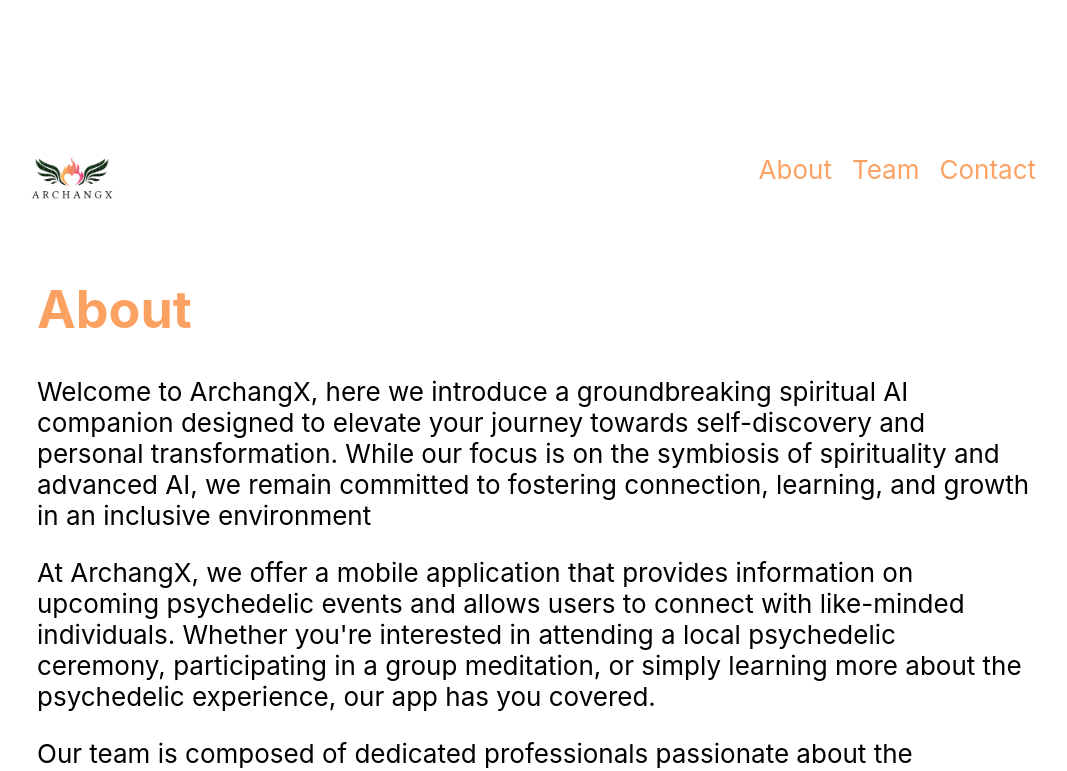
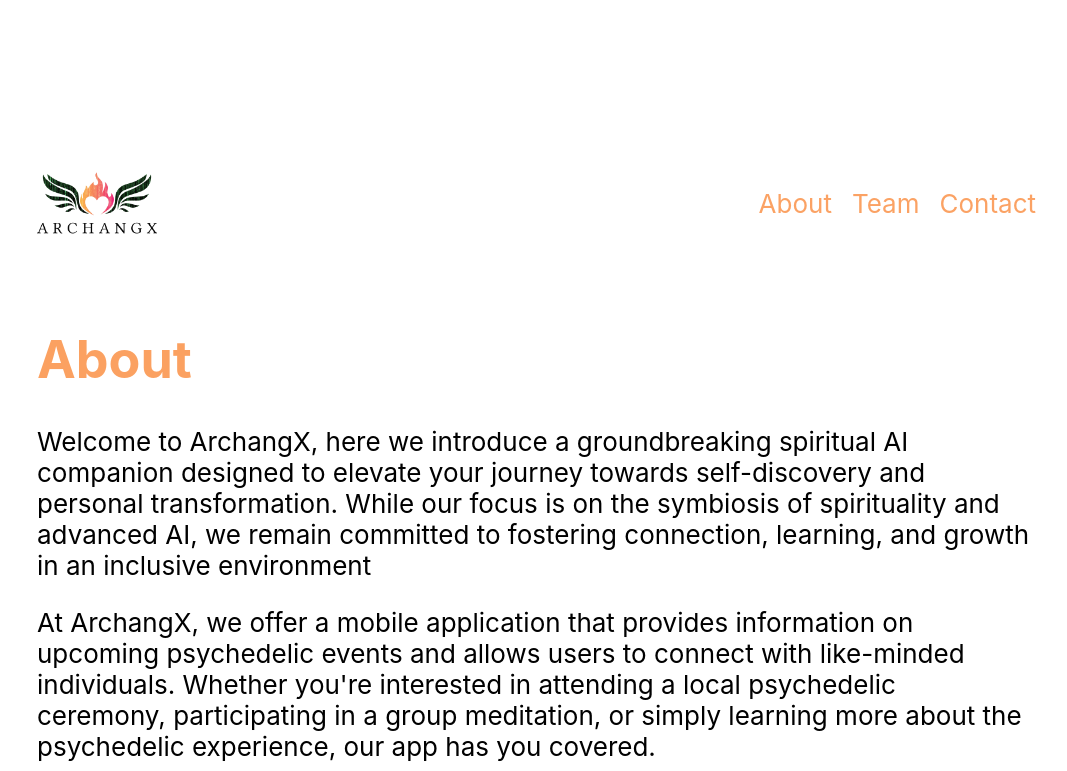
Before and after one commit to sharabiania/circles-website, a React (Create React App) app: page / in a window 1280 px wide. Shown: the top 771 px of the page, without its empty margins (106-1173 px from the left). Built offline with nearby package versions, Linux system fonts and the light colour scheme.

Commit message:
update navbar

```diff
--- a/src/App.css
+++ b/src/App.css
@@ -47,6 +47,7 @@ h1 {
 nav {
   display: flex;
   justify-content: space-between;
+  align-items: center;
   position: sticky;
   top: 0;
   background-color: var(--primary);
--- a/src/components/Navbar.jsx
+++ b/src/components/Navbar.jsx
@@ -3,7 +3,7 @@ const logo = require('../assets/logo.png');
 export default function Navbar() {
   return (
     <nav>
-      <img src={logo} width={100} height={100} />
+      <img src={logo} width={150} height={150} />
       <ul>
         <li><a className='anchor' href="#about">About</a></li>
         <li><a className='anchor' href="#team">Team</a></li>
```
